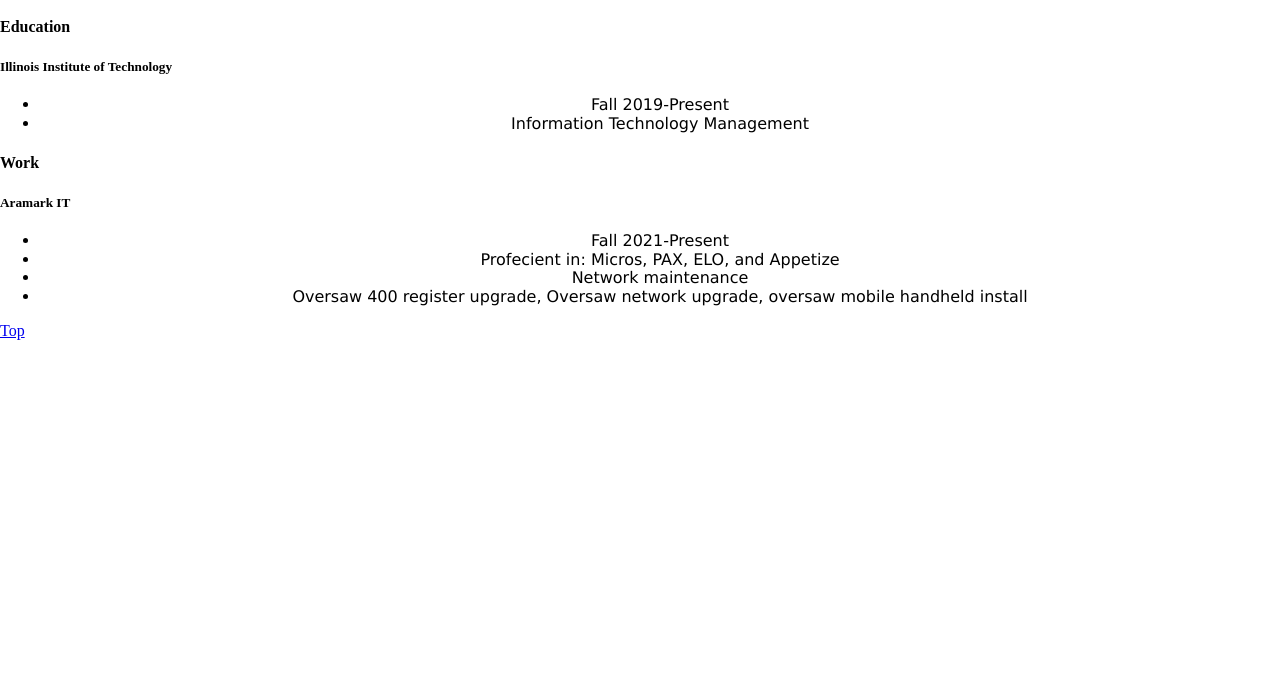
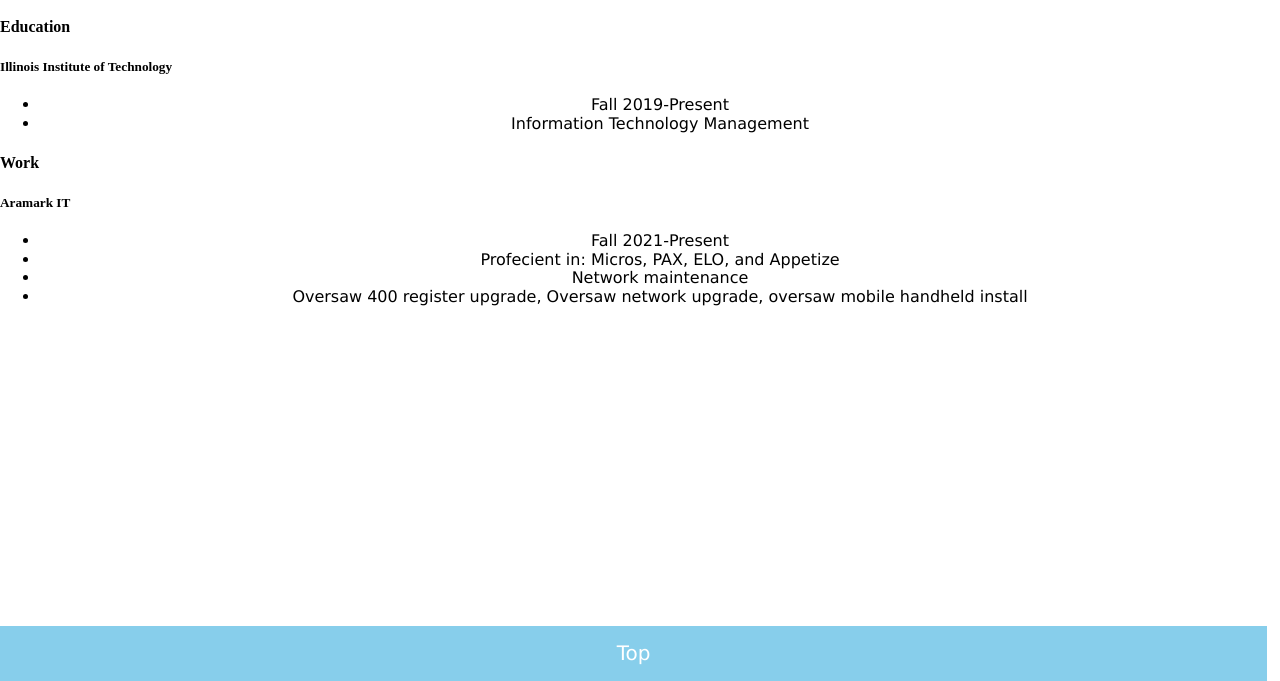
Before and after one commit to Ckalawa/ITM-361-P2-V2, a plain HTML site: page index.html in a window 1280 px wide. Shown: the part 119-800 px from the top of the page. Drawn offline with nearby package versions, Linux system fonts and the light colour scheme.

Commit message:
Update style.css
updated the style of the boeing page

```diff
--- a/css/style.css
+++ b/css/style.css
@@ -103,7 +103,7 @@
     left: 0;
     overflow: hidden;
     display: flex;
-    justify-content: space-between;
+    justify-content: center;
 }
 
 #menu ul li {
@@ -112,7 +112,7 @@
 
 #menu ul li a {
     text-decoration: none;
-    display: block;
+    display: inline-block;
     text-align: center;
     padding: 20px 0;
     color: white;
@@ -151,7 +151,7 @@
     position: relative;
     perspective: 1000px;
     width: 450px;
-    height: 45s0px;
+    height: 400px;
 }
 
 
@@ -208,7 +208,6 @@
     transform: translate(-50%, -50%);
     height: 400px;
     width: 500 px;
-
 }
 
 .b717 {
@@ -265,3 +264,18 @@
     height: 500px;
     overflow: hidden;
   }
+
+  #footer a{
+    padding: 16px;
+    background: #87CEEB;
+    font-size: 20px;
+    color: white;
+    font-family: Verdana, sans-serif;
+    overflow: hidden;
+    text-decoration: none;
+    display: inline-block;
+    text-align: center;
+    position: absolute;
+    bottom: 0px;
+    width: 99%;
+  }
```
